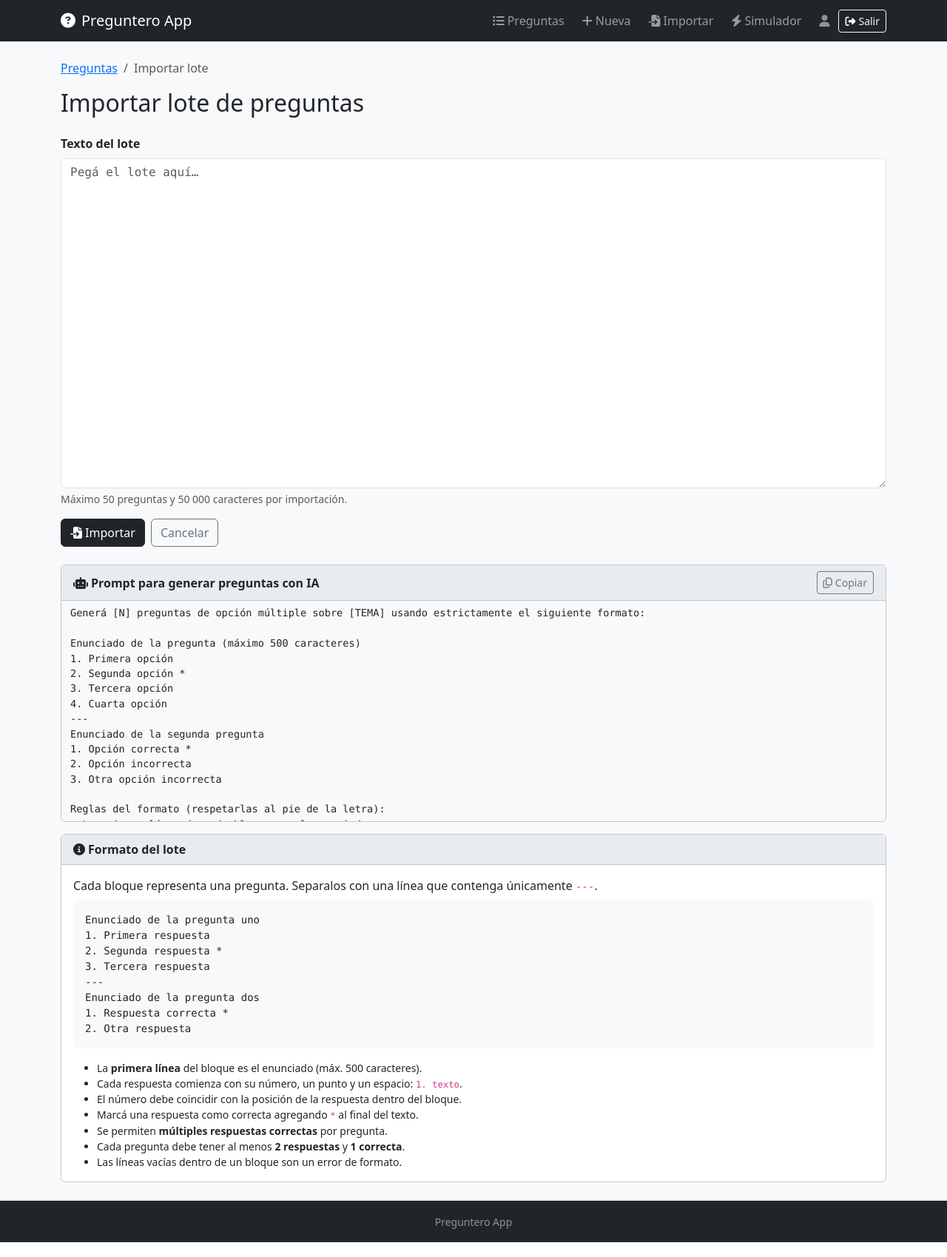
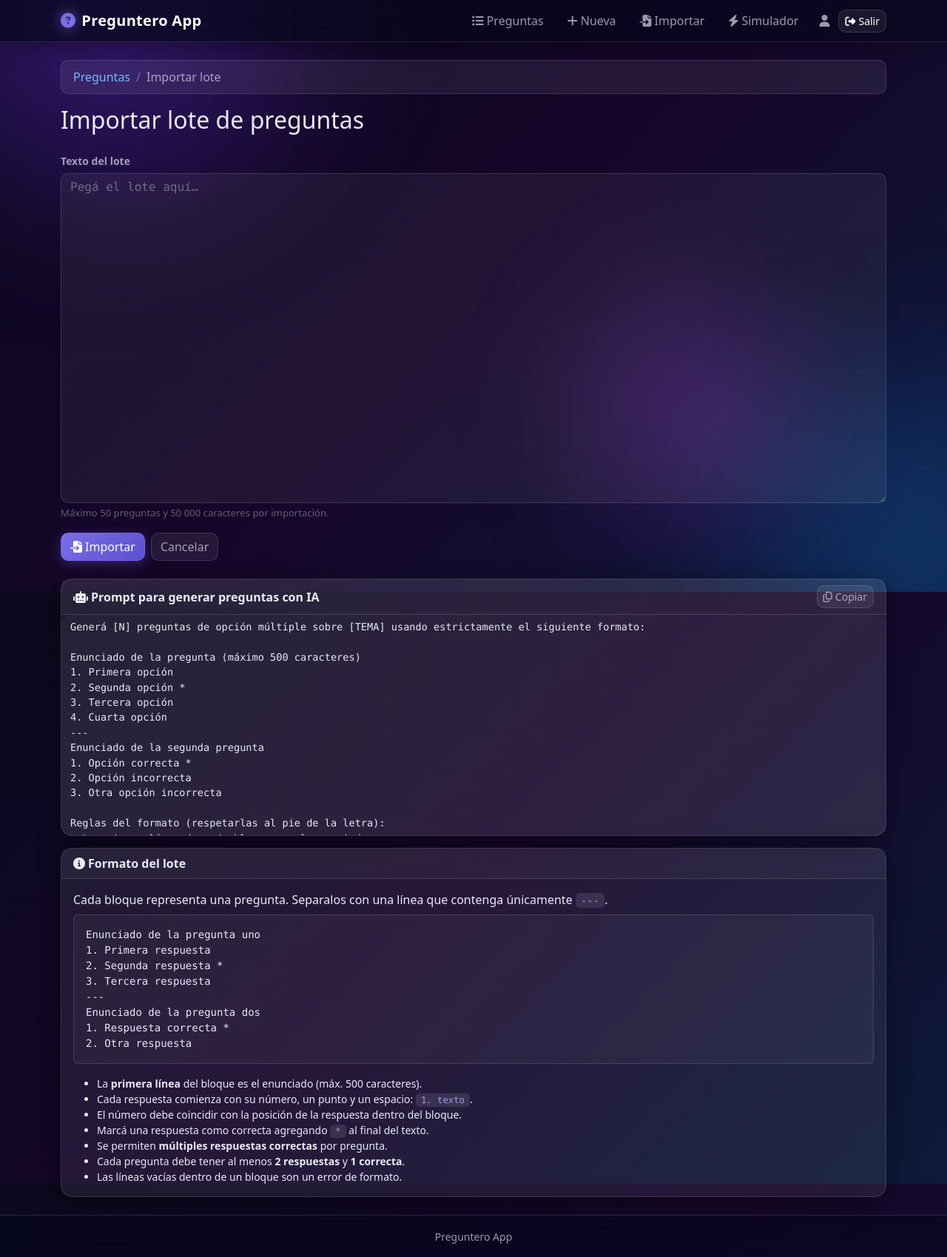
Before and after one commit to antinoriariel/preguntero_app, a PHP site: template app/views/preguntas/import.php in a window 1280 px wide. Shown: the whole page at 74% size. Run offline with PHP 8.4, Linux system fonts and the light colour scheme; the template is opened without the code that fills it, so the values that code supplies are empty.

Commit message:
Mejoras visuales en la interfaz

```diff
--- a/app/views/layouts/footer.php
+++ b/app/views/layouts/footer.php
@@ -1,6 +1,6 @@
 </main>
 
-<footer class="border-top bg-dark text-center py-3 text-white-50 mt-auto">
+<footer class="glass-footer text-center py-3 mt-auto">
     <small><?= htmlspecialchars($_app['app_name'] ?? 'Preguntero App') ?></small>
 </footer>
 
--- a/app/views/layouts/header.php
+++ b/app/views/layouts/header.php
@@ -6,17 +6,23 @@ $_name  = htmlspecialchars($_app['app_name']);
 $_title = isset($pageTitle) ? htmlspecialchars($pageTitle) . ' — ' . $_name : $_name;
 ?>
 <!DOCTYPE html>
-<html lang="es">
+<html lang="es" data-bs-theme="dark">
 <head>
     <meta charset="UTF-8">
     <meta name="viewport" content="width=device-width, initial-scale=1">
     <title><?= $_title ?></title>
     <link href="https://cdn.jsdelivr.net/npm/bootstrap@5.3.3/dist/css/bootstrap.min.css" rel="stylesheet">
     <link href="https://cdnjs.cloudflare.com/ajax/libs/font-awesome/6.5.2/css/all.min.css" rel="stylesheet">
+    <link href="/css/main.css" rel="stylesheet">
 </head>
-<body class="d-flex flex-column min-vh-100 bg-body-tertiary">
+<body class="d-flex flex-column min-vh-100">
+<div class="bg-orbs" aria-hidden="true">
+  <div class="bg-orb bg-orb-1"></div>
+  <div class="bg-orb bg-orb-2"></div>
+  <div class="bg-orb bg-orb-3"></div>
+</div>
 
-<nav class="navbar navbar-expand-lg navbar-dark bg-dark sticky-top">
+<nav class="navbar navbar-expand-lg navbar-dark glass-nav sticky-top">
     <div class="container">
         <a class="navbar-brand" href="<?= $_user ? '/preguntas' : '/login' ?>">
             <i class="fa-solid fa-circle-question me-2"></i><?= $_name ?>
--- /dev/null
+++ b/public/css/main.css
@@ -0,0 +1,488 @@
+/* ═══════════════════════════════════════════════════════════
+   PREGUNTERO APP — Glassmorphism Design System
+   ═══════════════════════════════════════════════════════════ */
+
+/* ── Variables ──────────────────────────────────────────── */
+:root {
+  --glass-bg:        rgba(255, 255, 255, 0.07);
+  --glass-bg-hover:  rgba(255, 255, 255, 0.13);
+  --glass-bg-active: rgba(255, 255, 255, 0.18);
+  --glass-border:    rgba(255, 255, 255, 0.13);
+  --glass-shadow:    0 8px 32px rgba(0, 0, 0, 0.45);
+  --blur:            blur(18px);
+  --blur-sm:         blur(8px);
+  --accent:          #7c6ee6;
+  --accent-blue:     #74b9ff;
+  --accent-green:    #55efc4;
+  --text-primary:    #eaeaf8;
+  --text-secondary:  rgba(234, 234, 248, 0.65);
+  --text-muted:      rgba(234, 234, 248, 0.38);
+  --radius:          16px;
+  --radius-sm:       10px;
+  --ease:            cubic-bezier(0.4, 0, 0.2, 1);
+  --transition:      all 0.25s var(--ease);
+}
+
+/* ── Background ─────────────────────────────────────────── */
+body {
+  background: linear-gradient(135deg, #0a0a1e 0%, #16062a 50%, #0c1a3a 100%);
+  background-attachment: fixed;
+  color: var(--text-primary);
+}
+
+/* Floating gradient orbs */
+.bg-orbs {
+  position: fixed;
+  inset: 0;
+  pointer-events: none;
+  overflow: hidden;
+  z-index: -1;
+}
+.bg-orb {
+  position: absolute;
+  border-radius: 50%;
+  filter: blur(72px);
+  will-change: transform;
+}
+.bg-orb-1 {
+  width: 700px; height: 700px;
+  background: radial-gradient(circle, rgba(108, 43, 217, 0.5) 0%, transparent 70%);
+  top: -280px; left: -250px;
+  animation: orbFloat 22s ease-in-out infinite;
+}
+.bg-orb-2 {
+  width: 600px; height: 600px;
+  background: radial-gradient(circle, rgba(20, 100, 180, 0.45) 0%, transparent 70%);
+  bottom: -200px; right: -200px;
+  animation: orbFloat 28s ease-in-out infinite reverse;
+}
+.bg-orb-3 {
+  width: 440px; height: 440px;
+  background: radial-gradient(circle, rgba(196, 66, 255, 0.28) 0%, transparent 70%);
+  top: 42%; left: 55%;
+  animation: orbFloat 34s ease-in-out infinite 5s;
+}
+
+@keyframes orbFloat {
+  0%   { transform: translate(0, 0)         scale(1); }
+  25%  { transform: translate(55px, -75px)  scale(1.07); }
+  50%  { transform: translate(-35px, 55px)  scale(0.93); }
+  75%  { transform: translate(45px, 22px)   scale(1.04); }
+  100% { transform: translate(0, 0)         scale(1); }
+}
+
+/* ── Page entrance animations ───────────────────────────── */
+@keyframes fadeInUp {
+  from { opacity: 0; transform: translateY(22px); }
+  to   { opacity: 1; transform: translateY(0); }
+}
+@keyframes slideInDown {
+  from { opacity: 0; transform: translateY(-14px); }
+  to   { opacity: 1; transform: translateY(0); }
+}
+
+main.container {
+  animation: fadeInUp 0.45s var(--ease) both;
+}
+
+/* ── Navbar ─────────────────────────────────────────────── */
+.navbar.glass-nav {
+  background: rgba(7, 7, 28, 0.72) !important;
+  backdrop-filter: var(--blur);
+  -webkit-backdrop-filter: var(--blur);
+  border-bottom: 1px solid var(--glass-border);
+  box-shadow: 0 4px 28px rgba(0, 0, 0, 0.4);
+}
+.navbar-brand {
+  font-weight: 700;
+  letter-spacing: 0.3px;
+  color: #fff !important;
+}
+.navbar-brand i {
+  color: var(--accent);
+  filter: drop-shadow(0 0 9px rgba(124, 110, 230, 0.75));
+}
+.nav-link {
+  color: var(--text-secondary) !important;
+  border-radius: var(--radius-sm);
+  padding: 6px 12px !important;
+  transition: var(--transition);
+}
+.nav-link:hover,
+.nav-link:focus {
+  color: #fff !important;
+  background: var(--glass-bg-hover);
+}
+
+/* ── Cards ──────────────────────────────────────────────── */
+.card {
+  background: var(--glass-bg) !important;
+  backdrop-filter: var(--blur);
+  -webkit-backdrop-filter: var(--blur);
+  border: 1px solid var(--glass-border) !important;
+  border-radius: var(--radius) !important;
+  box-shadow: var(--glass-shadow);
+  color: var(--text-primary);
+  transition: transform 0.28s var(--ease), box-shadow 0.28s var(--ease),
+              border-color 0.28s var(--ease);
+}
+.card:hover {
+  transform: translateY(-3px);
+  box-shadow: 0 18px 50px rgba(0, 0, 0, 0.55);
+  border-color: rgba(255, 255, 255, 0.22) !important;
+}
+.card-title { color: var(--text-primary); }
+.card-body  { color: var(--text-primary); }
+.card-header {
+  background: rgba(255, 255, 255, 0.05) !important;
+  border-bottom: 1px solid var(--glass-border) !important;
+  color: var(--text-primary) !important;
+}
+
+/* ── Forms ──────────────────────────────────────────────── */
+.form-label {
+  color: var(--text-secondary);
+  font-size: 0.875rem;
+  font-weight: 500;
+  margin-bottom: 6px;
+}
+.form-control:not(.border-0),
+.form-select:not(.border-0) {
+  border: 1px solid var(--glass-border) !important;
+}
+.form-control,
+.form-select {
+  background: rgba(255, 255, 255, 0.06) !important;
+  border-radius: var(--radius-sm) !important;
+  color: var(--text-primary) !important;
+  transition: var(--transition);
+}
+.form-control::placeholder { color: var(--text-muted); }
+.form-control:focus,
+.form-select:focus {
+  background: rgba(255, 255, 255, 0.1) !important;
+  border-color: var(--accent) !important;
+  box-shadow: 0 0 0 3px rgba(124, 110, 230, 0.25) !important;
+  color: var(--text-primary) !important;
+}
+.form-control.is-invalid {
+  border-color: rgba(231, 76, 60, 0.55) !important;
+}
+.form-control.is-invalid:focus {
+  box-shadow: 0 0 0 3px rgba(231, 76, 60, 0.2) !important;
+}
+.invalid-feedback { color: #f1948a; font-size: 0.82rem; }
+.form-text        { color: var(--text-muted) !important; font-size: 0.82rem; }
+
+.input-group-text {
+  background: rgba(255, 255, 255, 0.08) !important;
+  border: 1px solid var(--glass-border) !important;
+  color: var(--text-secondary) !important;
+}
+.form-check-input {
+  background-color: rgba(255, 255, 255, 0.1) !important;
+  border-color: var(--glass-border) !important;
+}
+.form-check-input:checked {
+  background-color: var(--accent) !important;
+  border-color: var(--accent) !important;
+}
+
+/* ── Buttons ────────────────────────────────────────────── */
+.btn {
+  border-radius: var(--radius-sm) !important;
+  font-weight: 500;
+  transition: var(--transition);
+}
+
+.btn-dark {
+  background: linear-gradient(135deg, #7c6ee6 0%, #5a4fcf 100%) !important;
+  border: 1px solid rgba(124, 110, 230, 0.5) !important;
+  color: #fff !important;
+  box-shadow: 0 4px 16px rgba(124, 110, 230, 0.32);
+}
+.btn-dark:hover,
+.btn-dark:focus {
+  background: linear-gradient(135deg, #9180f0 0%, #6b5fdf 100%) !important;
+  box-shadow: 0 6px 24px rgba(124, 110, 230, 0.52);
+  transform: translateY(-1px);
+  color: #fff !important;
+}
+.btn-dark:active  { transform: translateY(0); }
+.btn-dark:disabled { opacity: 0.45; transform: none; box-shadow: none; }
+
+.btn-outline-dark {
+  background: var(--glass-bg) !important;
+  border: 1px solid var(--glass-border) !important;
+  color: var(--text-primary) !important;
+}
+.btn-outline-dark:hover {
+  background: var(--glass-bg-hover) !important;
+  border-color: rgba(255, 255, 255, 0.28) !important;
+  color: #fff !important;
+  transform: translateY(-1px);
+}
+.btn-outline-dark.active,
+.btn-outline-dark[aria-pressed="true"] {
+  background: var(--glass-bg-active) !important;
+  border-color: var(--accent) !important;
+  color: #fff !important;
+  box-shadow: 0 0 0 2px rgba(124, 110, 230, 0.35);
+}
+
+.btn-outline-secondary {
+  background: var(--glass-bg) !important;
+  border: 1px solid var(--glass-border) !important;
+  color: var(--text-secondary) !important;
+}
+.btn-outline-secondary:hover {
+  background: var(--glass-bg-hover) !important;
+  border-color: rgba(255, 255, 255, 0.28) !important;
+  color: #fff !important;
+  transform: translateY(-1px);
+}
+
+.btn-outline-danger {
+  background: rgba(231, 76, 60, 0.08) !important;
+  border: 1px solid rgba(231, 76, 60, 0.35) !important;
+  color: #f1948a !important;
+}
+.btn-outline-danger:hover {
+  background: rgba(231, 76, 60, 0.2) !important;
+  border-color: rgba(231, 76, 60, 0.6) !important;
+  color: #fff !important;
+  transform: translateY(-1px);
+}
+
+.btn-outline-light {
+  background: var(--glass-bg) !important;
+  border: 1px solid var(--glass-border) !important;
+  color: #fff !important;
+}
+.btn-outline-light:hover {
+  background: rgba(255, 255, 255, 0.15) !important;
+  transform: translateY(-1px);
+}
+
+.btn-success {
+  background: rgba(85, 239, 196, 0.18) !important;
+  border: 1px solid rgba(85, 239, 196, 0.45) !important;
+  color: var(--accent-green) !important;
+}
+
+/* ── Alerts ─────────────────────────────────────────────── */
+.alert {
+  border-radius: var(--radius-sm) !important;
+  backdrop-filter: var(--blur-sm);
+  animation: slideInDown 0.32s var(--ease) both;
+}
+.alert-danger {
+  background: rgba(231, 76, 60, 0.13) !important;
+  border: 1px solid rgba(231, 76, 60, 0.38) !important;
+  color: #f1948a !important;
+}
+.alert-success {
+  background: rgba(85, 239, 196, 0.1) !important;
+  border: 1px solid rgba(85, 239, 196, 0.36) !important;
+  color: var(--accent-green) !important;
+}
+.alert-info {
+  background: rgba(116, 185, 255, 0.1) !important;
+  border: 1px solid rgba(116, 185, 255, 0.36) !important;
+  color: var(--accent-blue) !important;
+}
+.alert-warning {
+  background: rgba(253, 203, 110, 0.12) !important;
+  border: 1px solid rgba(253, 203, 110, 0.36) !important;
+  color: #fdcb6e !important;
+}
+
+.btn-close         { filter: invert(1) opacity(0.55); }
+.btn-close:hover   { filter: invert(1) opacity(1); }
+
+/* ── List Groups ────────────────────────────────────────── */
+.list-group-item {
+  background: var(--glass-bg) !important;
+  border-color: var(--glass-border) !important;
+  color: var(--text-primary) !important;
+  transition: var(--transition);
+}
+.list-group-item:first-child {
+  border-top-left-radius: var(--radius-sm) !important;
+  border-top-right-radius: var(--radius-sm) !important;
+}
+.list-group-item:last-child {
+  border-bottom-left-radius: var(--radius-sm) !important;
+  border-bottom-right-radius: var(--radius-sm) !important;
+}
+.list-group-item:only-child { border-radius: var(--radius-sm) !important; }
+
+.list-group-item-action:hover,
+.list-group-item-action:focus {
+  background: var(--glass-bg-hover) !important;
+  color: #fff !important;
+  transform: translateX(6px);
+}
+
+/* Stagger animation */
+.list-group > .list-group-item { animation: fadeInUp 0.38s var(--ease) both; }
+.list-group > .list-group-item:nth-child(1)  { animation-delay: 0.04s; }
+.list-group > .list-group-item:nth-child(2)  { animation-delay: 0.08s; }
+.list-group > .list-group-item:nth-child(3)  { animation-delay: 0.12s; }
+.list-group > .list-group-item:nth-child(4)  { animation-delay: 0.16s; }
+.list-group > .list-group-item:nth-child(5)  { animation-delay: 0.20s; }
+.list-group > .list-group-item:nth-child(6)  { animation-delay: 0.24s; }
+.list-group > .list-group-item:nth-child(7)  { animation-delay: 0.28s; }
+.list-group > .list-group-item:nth-child(8)  { animation-delay: 0.32s; }
+.list-group > .list-group-item:nth-child(9)  { animation-delay: 0.36s; }
+.list-group > .list-group-item:nth-child(10) { animation-delay: 0.40s; }
+
+/* ── Badges ─────────────────────────────────────────────── */
+.badge { border-radius: 8px !important; font-weight: 500; }
+.badge.bg-success {
+  background: rgba(85, 239, 196, 0.18) !important;
+  color: var(--accent-green) !important;
+  border: 1px solid rgba(85, 239, 196, 0.4);
+}
+.badge.bg-secondary {
+  background: var(--glass-bg) !important;
+  color: var(--text-secondary) !important;
+  border: 1px solid var(--glass-border);
+}
+.badge.bg-warning {
+  background: rgba(253, 203, 110, 0.18) !important;
+  color: #fdcb6e !important;
+  border: 1px solid rgba(253, 203, 110, 0.4);
+}
+
+/* ── Pagination ─────────────────────────────────────────── */
+.page-link {
+  background: var(--glass-bg) !important;
+  border: 1px solid var(--glass-border) !important;
+  color: var(--text-secondary) !important;
+  border-radius: var(--radius-sm) !important;
+  transition: var(--transition);
+}
+.page-link:hover {
+  background: var(--glass-bg-hover) !important;
+  border-color: rgba(255, 255, 255, 0.26) !important;
+  color: #fff !important;
+}
+.page-item.active .page-link {
+  background: var(--accent) !important;
+  border-color: var(--accent) !important;
+  color: #fff !important;
+  box-shadow: 0 4px 14px rgba(124, 110, 230, 0.45);
+}
+
+/* ── Breadcrumb ─────────────────────────────────────────── */
+.breadcrumb {
+  background: var(--glass-bg);
+  border: 1px solid var(--glass-border);
+  border-radius: var(--radius-sm);
+  padding: 10px 16px;
+  backdrop-filter: var(--blur-sm);
+}
+.breadcrumb-item a {
+  color: var(--accent-blue);
+  text-decoration: none;
+  transition: color 0.2s;
+}
+.breadcrumb-item a:hover          { color: #fff; }
+.breadcrumb-item.active           { color: var(--text-secondary); }
+.breadcrumb-item + .breadcrumb-item::before { color: var(--text-muted); }
+
+/* ── Tables ─────────────────────────────────────────────── */
+.table {
+  color: var(--text-primary) !important;
+  --bs-table-bg: transparent;
+}
+.table > :not(caption) > * > * {
+  background-color: transparent;
+  color: var(--text-primary);
+  border-color: var(--glass-border);
+}
+thead.table-light > tr > th {
+  background: rgba(255, 255, 255, 0.05) !important;
+  color: var(--text-secondary) !important;
+  border-color: var(--glass-border) !important;
+}
+.table-hover tbody tr:hover > * {
+  background: rgba(255, 255, 255, 0.06) !important;
+  color: #fff;
+}
+
+/* ── Progress bar ───────────────────────────────────────── */
+.progress {
+  background: rgba(255, 255, 255, 0.1) !important;
+  border-radius: 999px !important;
+}
+.progress-bar { border-radius: 999px; }
+
+/* ── SVG score ring ─────────────────────────────────────── */
+#score-text { fill: var(--text-primary) !important; }
+
+/* ── Code & Pre ─────────────────────────────────────────── */
+code {
+  background: rgba(255, 255, 255, 0.1);
+  color: #a29bfe;
+  padding: 2px 7px;
+  border-radius: 5px;
+  font-size: 0.875em;
+}
+pre {
+  background: rgba(0, 0, 0, 0.38) !important;
+  border: 1px solid var(--glass-border) !important;
+  border-radius: var(--radius-sm) !important;
+  color: var(--text-primary) !important;
+}
+pre code { background: none; padding: 0; color: inherit; }
+
+/* ── Bootstrap bg utilities override ───────────────────── */
+.bg-body-secondary,
+.bg-body-tertiary {
+  background: rgba(255, 255, 255, 0.04) !important;
+  color: var(--text-primary) !important;
+}
+
+/* ── Typography ─────────────────────────────────────────── */
+h1, h2, h3, h4, h5, h6 { color: var(--text-primary); }
+.text-muted    { color: var(--text-muted)     !important; }
+.text-white-50 { color: var(--text-secondary) !important; }
+.text-success  { color: var(--accent-green)   !important; }
+.text-danger   { color: #f1948a               !important; }
+.text-primary  { color: var(--accent-blue)    !important; }
+.text-warning  { color: #fdcb6e               !important; }
+
+a       { color: var(--accent-blue); text-decoration: none; }
+a:hover { color: #fff; }
+hr      { border-color: var(--glass-border); opacity: 1; }
+small   { color: var(--text-secondary); }
+
+/* ── Footer ─────────────────────────────────────────────── */
+footer.glass-footer {
+  background: rgba(7, 7, 28, 0.65) !important;
+  backdrop-filter: var(--blur);
+  -webkit-backdrop-filter: var(--blur);
+  border-top: 1px solid var(--glass-border) !important;
+  color: var(--text-muted) !important;
+}
+
+/* ── Mobile offcanvas ───────────────────────────────────── */
+.offcanvas.text-bg-dark {
+  background: rgba(7, 7, 28, 0.97) !important;
+  backdrop-filter: var(--blur);
+  border-left: 1px solid var(--glass-border) !important;
+}
+
+/* ── Scrollbar ──────────────────────────────────────────── */
+::-webkit-scrollbar       { width: 5px; height: 5px; }
+::-webkit-scrollbar-track { background: transparent; }
+::-webkit-scrollbar-thumb { background: rgba(255,255,255,0.18); border-radius: 999px; }
+::-webkit-scrollbar-thumb:hover { background: rgba(255,255,255,0.32); }
+
+/* ── Simulator specific ─────────────────────────────────── */
+#quiz-timer-secs { color: var(--text-primary); }
+.time-pill { min-width: 72px; }
+
+/* Answer buttons injected by JS inherit .btn styling above */
```
Also changed, not shown: .claude/settings.local.json.
